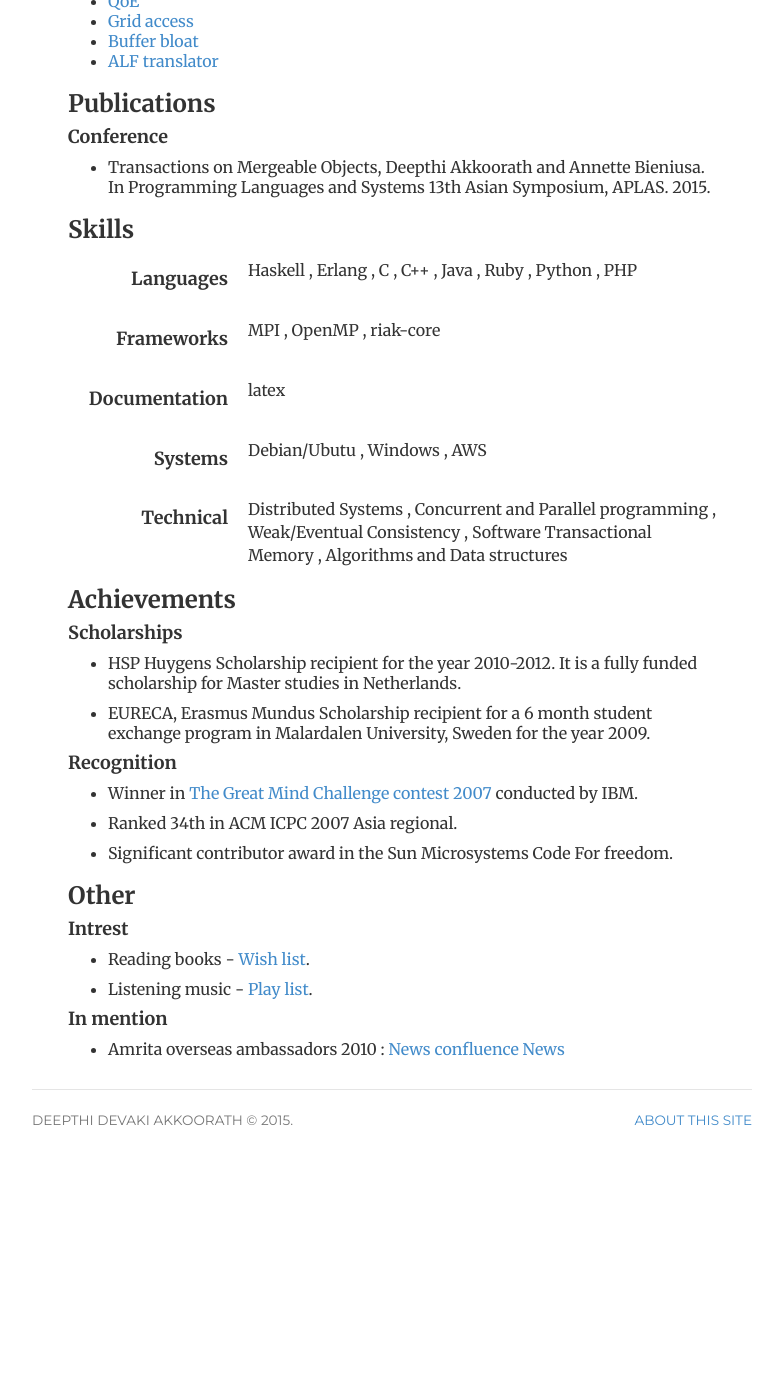
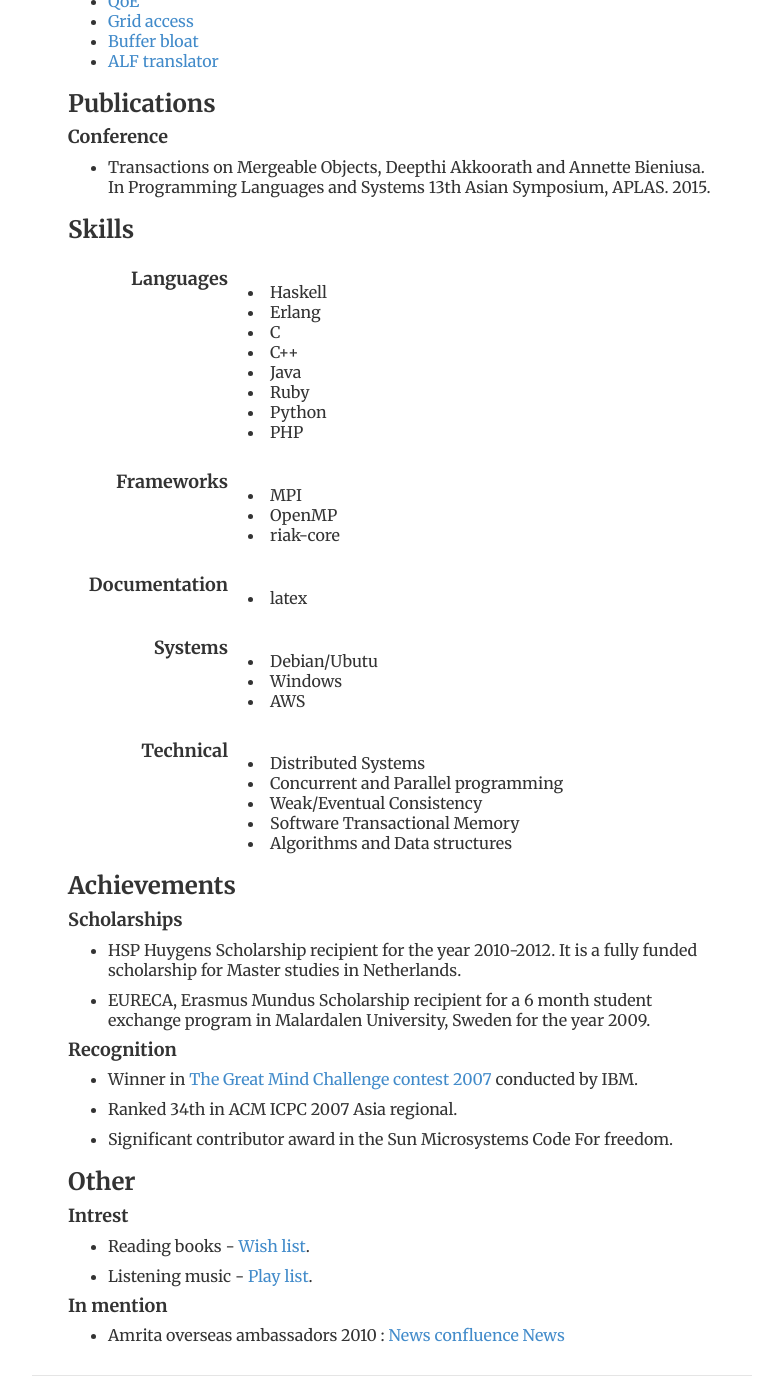
Before and after one commit to thekkedam/dd, a Jekyll site: the page built from cv/index.html, in a window 1280 px wide and 1400 px high, scrolled down 1210 px. Shown: the whole window, without its empty margins (248-1031 px from the left). Built offline with Jekyll 4.4.1, drawn with Linux system fonts in a browser that asks for light colours; before the commit the page ends 2392 px from its top, so only the background shows below that.

Commit message:
$COMMIT_MSG

```diff
--- a/_includes/resume/cloud.html
+++ b/_includes/resume/cloud.html
@@ -5,9 +5,12 @@
         <h4>{{ section[0] }}</h4>
        </dt>
        <dd>
+       <br>
        {% for item in section[1] %}
-          {{ item }}
+          <li>{{ item }}</li>
+	<!--
           {% unless forloop.last %}, {% endunless %}
+	-->
        {% endfor %}
        </dd>
       </dl>
```
